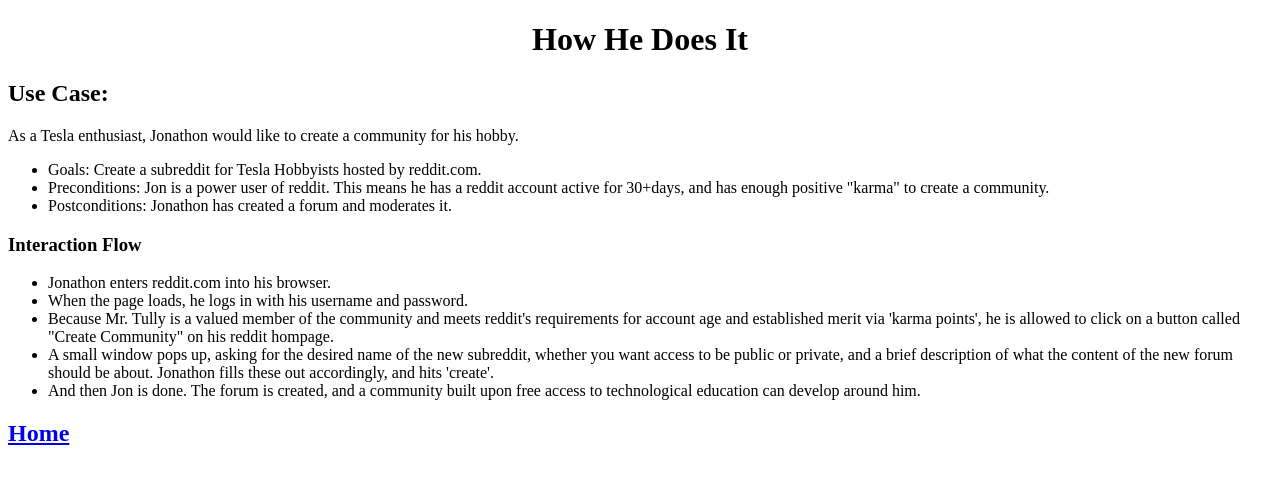
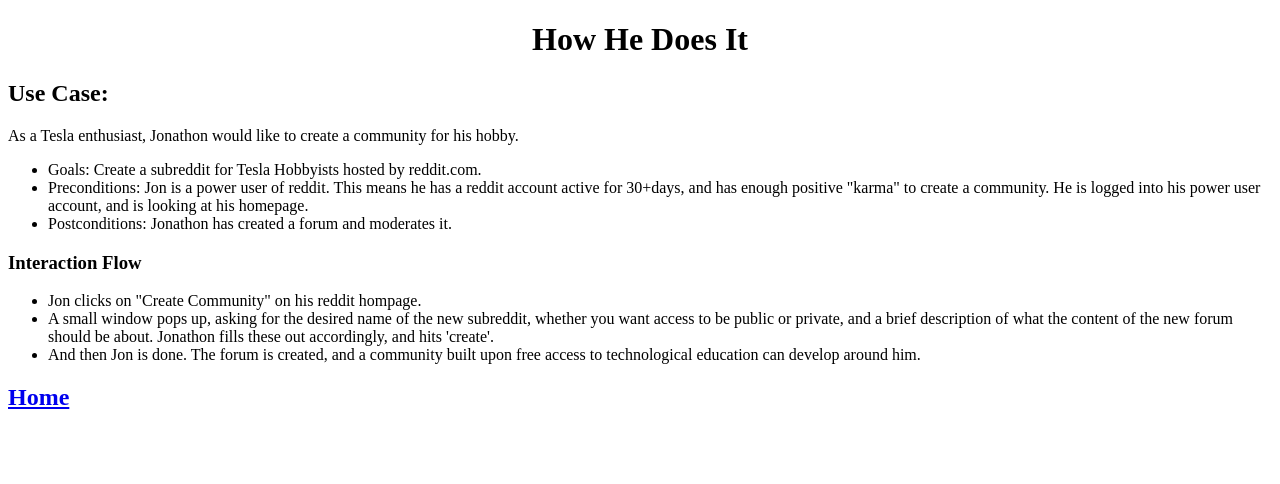
Before and after one commit to dillonginsburg/Data-Design, a PHP site: page /UserCase.php in a window 1280 px wide. Shown: the top 484 px of the page. Run offline with PHP 8.4, Linux system fonts and the light colour scheme.

Commit message:
commit 4 data design

```diff
--- a/epic/UserCase.php
+++ b/epic/UserCase.php
@@ -15,7 +15,9 @@
 	<p>As a Tesla enthusiast, Jonathon would like to create a community for his hobby.</p>
 		<ul>
 			<li>Goals: Create a subreddit for Tesla Hobbyists hosted by reddit.com.</li>
-			<li>Preconditions: Jon is a power user of reddit. This means he has a reddit account active for 30+days, and has enough positive "karma" to create a community.</li>
+			<li>Preconditions: Jon is a power user of reddit. This means he has a reddit account active for 30+days, and
+				has enough positive "karma" to create a community. He is logged into his power user account, and is looking
+				at his homepage.</li>
 			<li>Postconditions: Jonathon has created a forum and moderates it.</li>
 </ul>
 
@@ -24,13 +26,10 @@
 
 <h3>Interaction Flow</h3>
 <ul>
-	<li>Jonathon enters reddit.com into his browser.</li>
-	<li>When the page loads, he logs in with his username and password.</li>
-	<li>Because Mr. Tully is a valued member of the community and meets reddit's requirements for account age
-		and established merit via 'karma points', he is allowed to click on a button called "Create Community" on
-		his reddit hompage.</li>
+	<li>Jon clicks on "Create Community" on his reddit hompage.</li>
 	<li>A small window pops up, asking for the desired name of the new subreddit, whether you want access to be public or
-		private, and a brief description of what the content of the new forum should be about. Jonathon fills these out accordingly, and hits 'create'.</li>
+		private, and a brief description of what the content of the new forum should be about. Jonathon fills these out
+		accordingly, and hits 'create'.</li>
 	<li>And then Jon is done. The forum is created, and a community built upon free access to technological
 		education can develop around him.</li>
 </ul>
--- a/epic/UserStory.php
+++ b/epic/UserStory.php
@@ -11,11 +11,7 @@
 
 <h1 align="center">User Story</h1>
 
-<p>Jonathon tinkers with Tesla cars (repairs and modifications) in his free time.
-	Because Tesla does not make <strong>any</strong> of their information public, Jon needs to be able to connect with
-	other Tesla hobbyists. He needs to able to see post chains, reply to initial posts and comments,
-	dm other users, and have the ability to view/post images and videos. Jon can't find any forums for this, and
-	decides to make a subreddit.
+<p>I, as a power user, want to create a subreddit.
 </p>
 
 <h2><a href="./index.php">Home</a></h2>
```
Also changed, not shown: epic/conceptual-model.php (added, +18 -0 lines), epic/index.php (+8 -2 lines).
